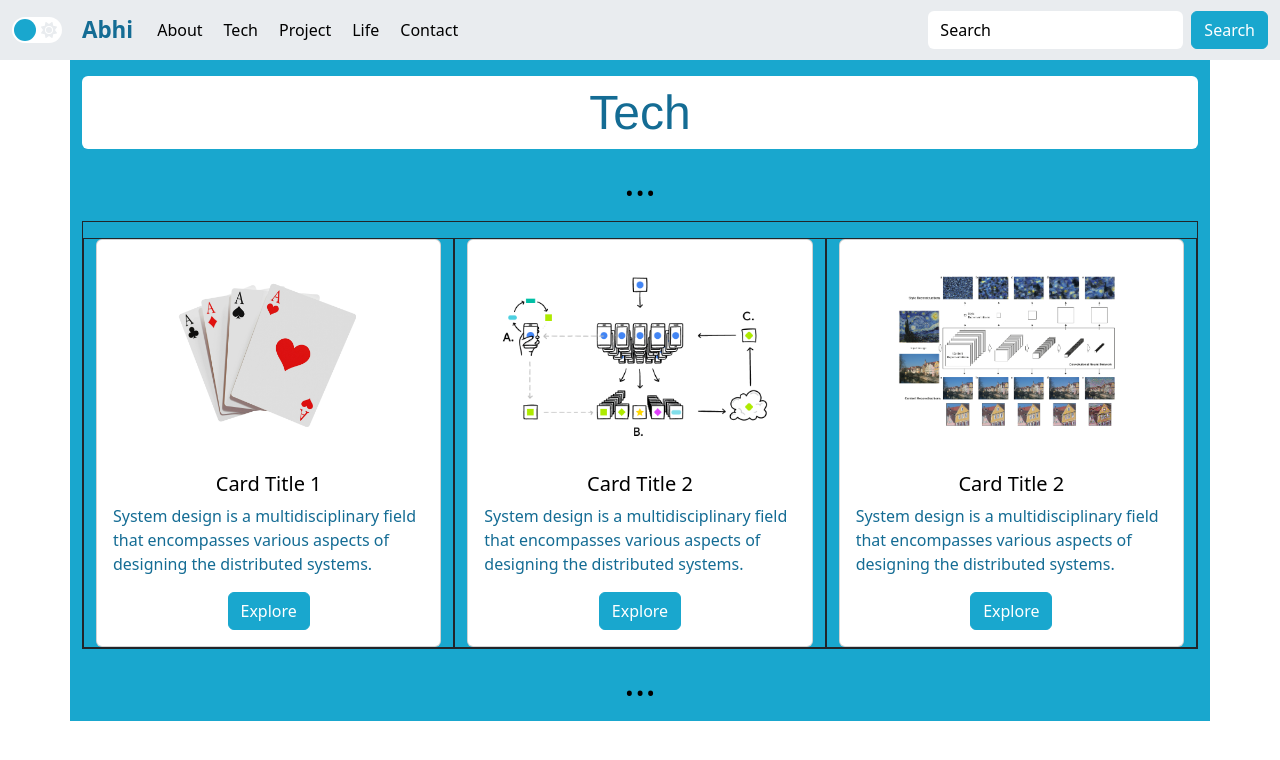
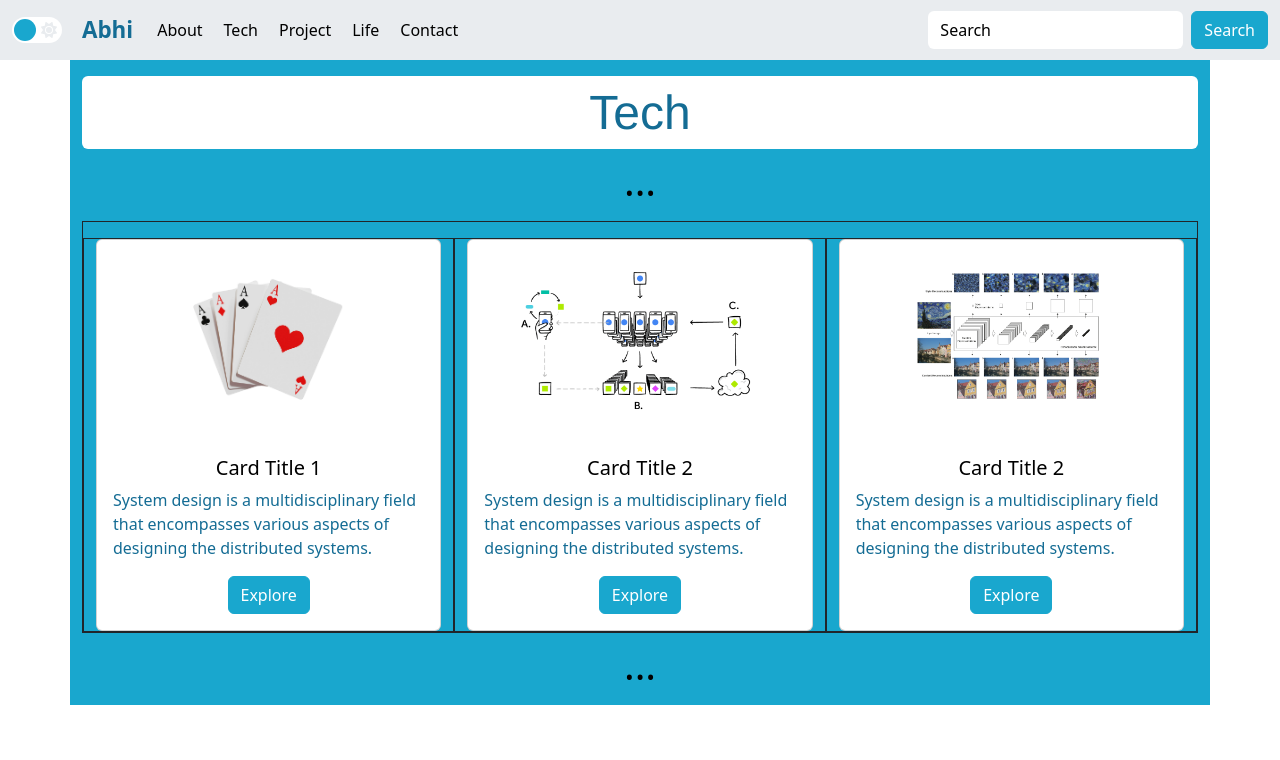
Before and after one commit to abhishekprakash256/react-lab, a React (Create React App) app in the folder bootstrap-testing/: page / in a window 1280 px wide. Shown: the top 760 px of the page. Built offline with nearby package versions, Linux system fonts and the light colour scheme.

Commit message:
margin padding fixed

```diff
--- a/bootstrap-testing/src/Card.js
+++ b/bootstrap-testing/src/Card.js
@@ -9,7 +9,7 @@ function CardTemp({ card_para , img_src , card_url, card_title } ) {
 
 
       <Card className="" >
-      <Card.Img className = "card-img-container mt-3" variant="top" src= { img_src } />
+      <Card.Img className = "card-img-container p-3 " variant="top" src= { img_src } />
       <Card.Body>
       <div className='font-color-class text-center card-title'>
       <Card.Title>{ card_title }</Card.Title>
```
